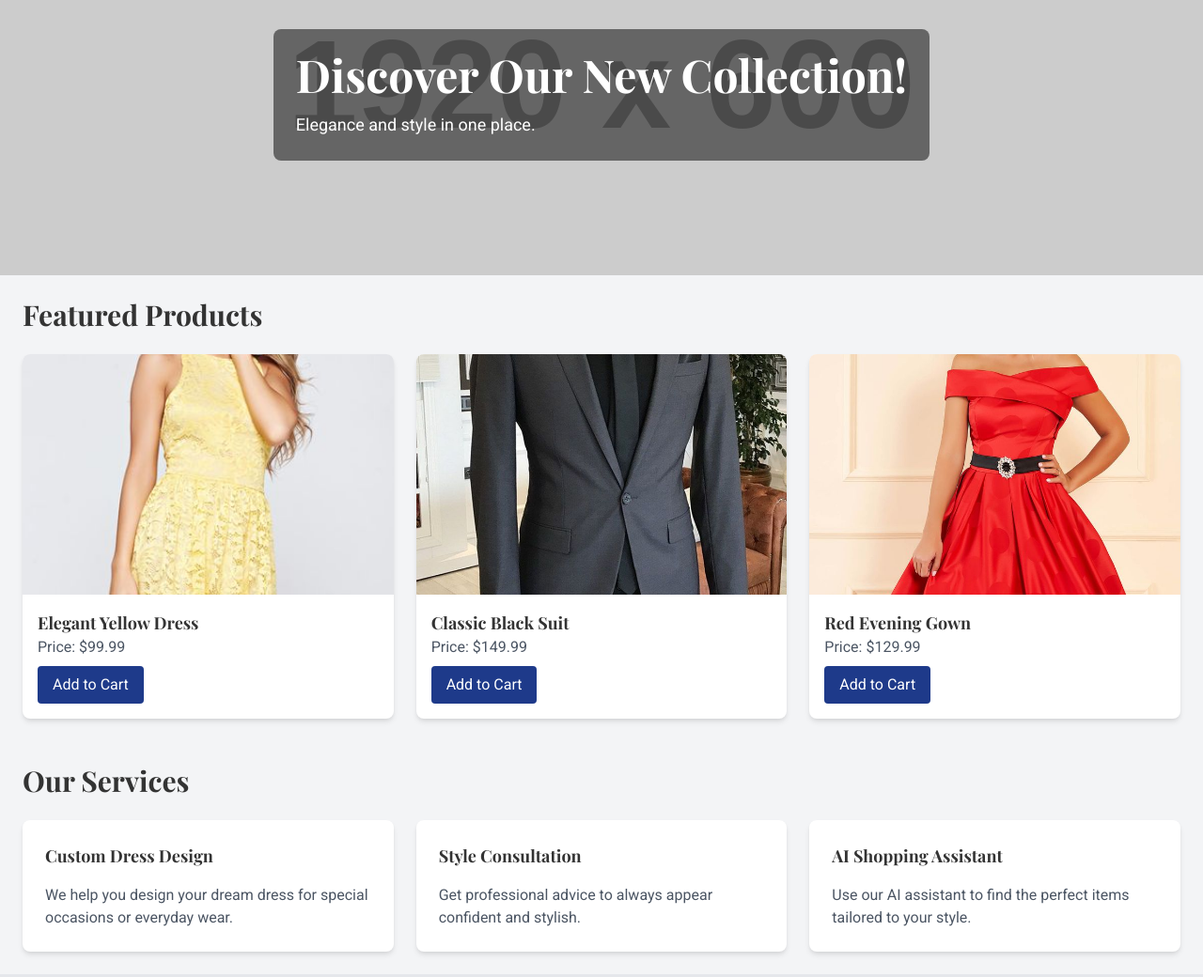
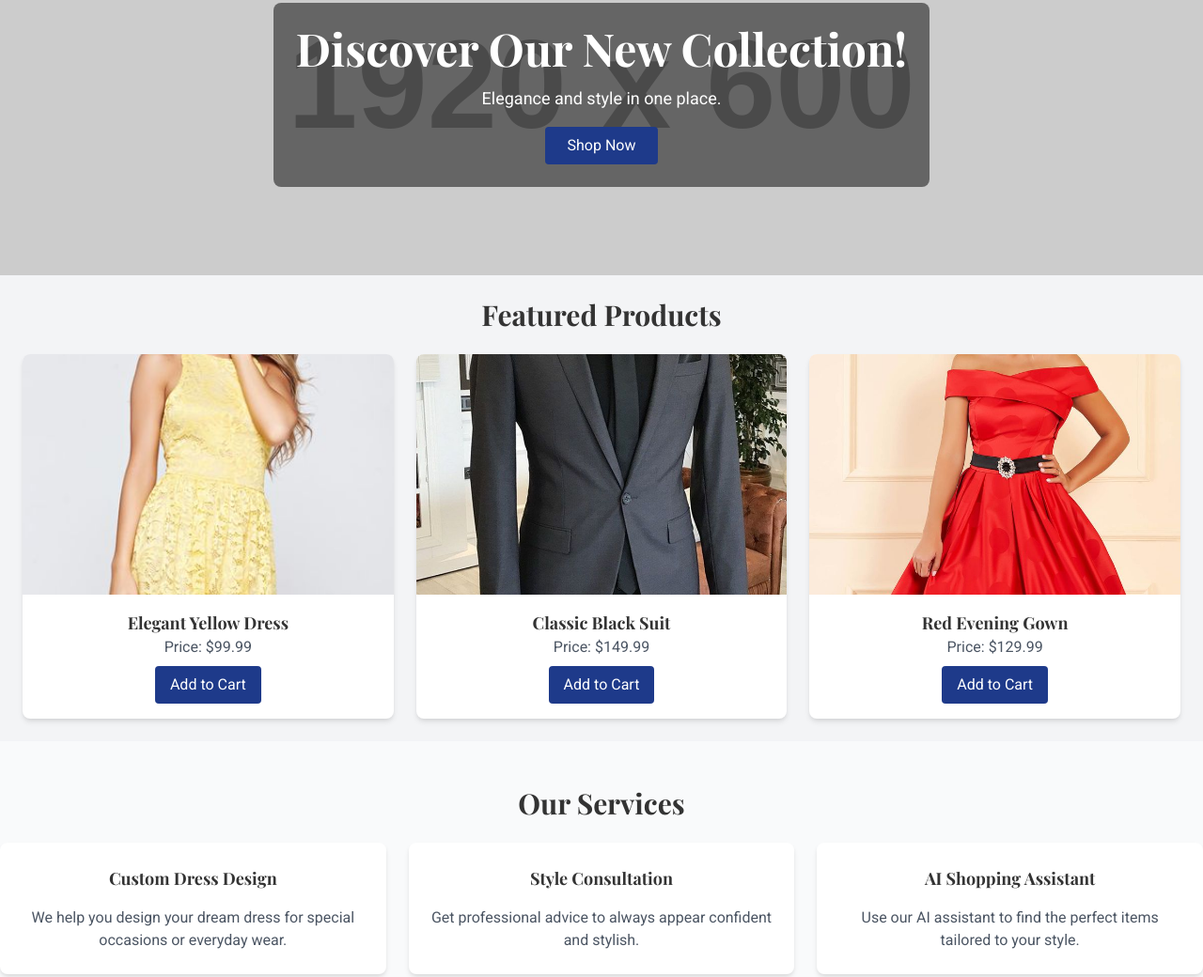
Before and after one commit to FeriDesign1/urbanstyle-boutique, a plain HTML site: page index.html in a window 1280 px wide. Shown: the part 159-1199 px from the top of the page at 94% size. Drawn offline with nearby package versions, Linux system fonts and the light colour scheme; placeholder pictures from the web are drawn by us.

Commit message:
Update index.html

```diff
--- a/index.html
+++ b/index.html
@@ -56,19 +56,20 @@
 
     <!-- Hero Section -->
     <section class="hero h-96 flex items-center justify-center text-white">
-        <div class="bg-black bg-opacity-50 p-6 rounded-lg">
+        <div class="bg-black bg-opacity-50 p-6 rounded-lg text-center">
             <h2 class="text-5xl font-bold mb-4">Discover Our New Collection!</h2>
             <p class="text-lg">Elegance and style in one place.</p>
+            <button class="mt-4 py-2 px-6 rounded btn">Shop Now</button>
         </div>
     </section>
 
     <!-- Featured Products -->
     <section class="container mx-auto p-6">
-        <h2 class="text-3xl font-semibold mb-6">Featured Products</h2>
+        <h2 class="text-3xl font-semibold mb-6 text-center">Featured Products</h2>
         <div class="grid grid-cols-1 md:grid-cols-3 gap-6">
             <div class="bg-white shadow-md rounded-lg overflow-hidden">
                 <img src="https://raw.githubusercontent.com/FeriDesign1/urbanstyle-boutique/main/Eleg%C3%A1ns%20S%C3%A1rga%20Ruha.jpg" alt="Elegant Yellow Dress" class="w-full h-64 object-cover">
-                <div class="p-4">
+                <div class="p-4 text-center">
                     <h3 class="text-lg font-semibold">Elegant Yellow Dress</h3>
                     <p class="text-gray-600">Price: $99.99</p>
                     <button class="mt-2 py-2 px-4 rounded btn">Add to Cart</button>
@@ -76,7 +77,7 @@
             </div>
             <div class="bg-white shadow-md rounded-lg overflow-hidden">
                 <img src="https://raw.githubusercontent.com/FeriDesign1/urbanstyle-boutique/main/Fekete%20Klasszikus%20%C3%96lt%C3%B6ny.jpg" alt="Classic Black Suit" class="w-full h-64 object-cover">
-                <div class="p-4">
+                <div class="p-4 text-center">
                     <h3 class="text-lg font-semibold">Classic Black Suit</h3>
                     <p class="text-gray-600">Price: $149.99</p>
                     <button class="mt-2 py-2 px-4 rounded btn">Add to Cart</button>
@@ -84,7 +85,7 @@
             </div>
             <div class="bg-white shadow-md rounded-lg overflow-hidden">
                 <img src="https://raw.githubusercontent.com/FeriDesign1/urbanstyle-boutique/main/V%C3%B6r%C3%B6s%20Est%C3%A9lyi%20Ruha.jpg" alt="Red Evening Gown" class="w-full h-64 object-cover">
-                <div class="p-4">
+                <div class="p-4 text-center">
                     <h3 class="text-lg font-semibold">Red Evening Gown</h3>
                     <p class="text-gray-600">Price: $129.99</p>
                     <button class="mt-2 py-2 px-4 rounded btn">Add to Cart</button>
@@ -94,7 +95,8 @@
     </section>
 
     <!-- Services Section -->
-    <section id="services" class="container mx-auto p-6">
+    <section id="services" class="bg-gray-50 py-12">
+        <div class="container mx-auto text-center">
             <h2 class="text-3xl font-semibold mb-6">Our Services</h2>
             <div class="grid grid-cols-1 md:grid-cols-3 gap-6">
                 <div class="bg-white shadow-md rounded-lg p-6">
@@ -108,6 +110,7 @@
                 <div class="bg-white shadow-md rounded-lg p-6">
                     <h3 class="text-lg font-semibold mb-4">AI Shopping Assistant</h3>
                     <p class="text-gray-600">Use our AI assistant to find the perfect items tailored to your style.</p>
+                </div>
             </div>
         </div>
     </section>
@@ -130,9 +133,9 @@
     </section>
 
     <!-- Interactive AI Section -->
-    <section class="container mx-auto p-6">
+    <section class="container mx-auto p-6 text-center">
         <h2 class="text-3xl font-semibold mb-6">Ask Our AI Assistant!</h2>
-        <div class="bg-white shadow-md rounded-lg p-6 text-center">
+        <div class="bg-white shadow-md rounded-lg p-6">
             <p class="text-gray-600 mb-4">Not sure which item suits you best? Let our interactive AI assistant help you!</p>
             <button class="btn py-2 px-4">Launch AI Assistant</button>
         </div>
```
Lines whose indentation alone changed are shown as unchanged.
